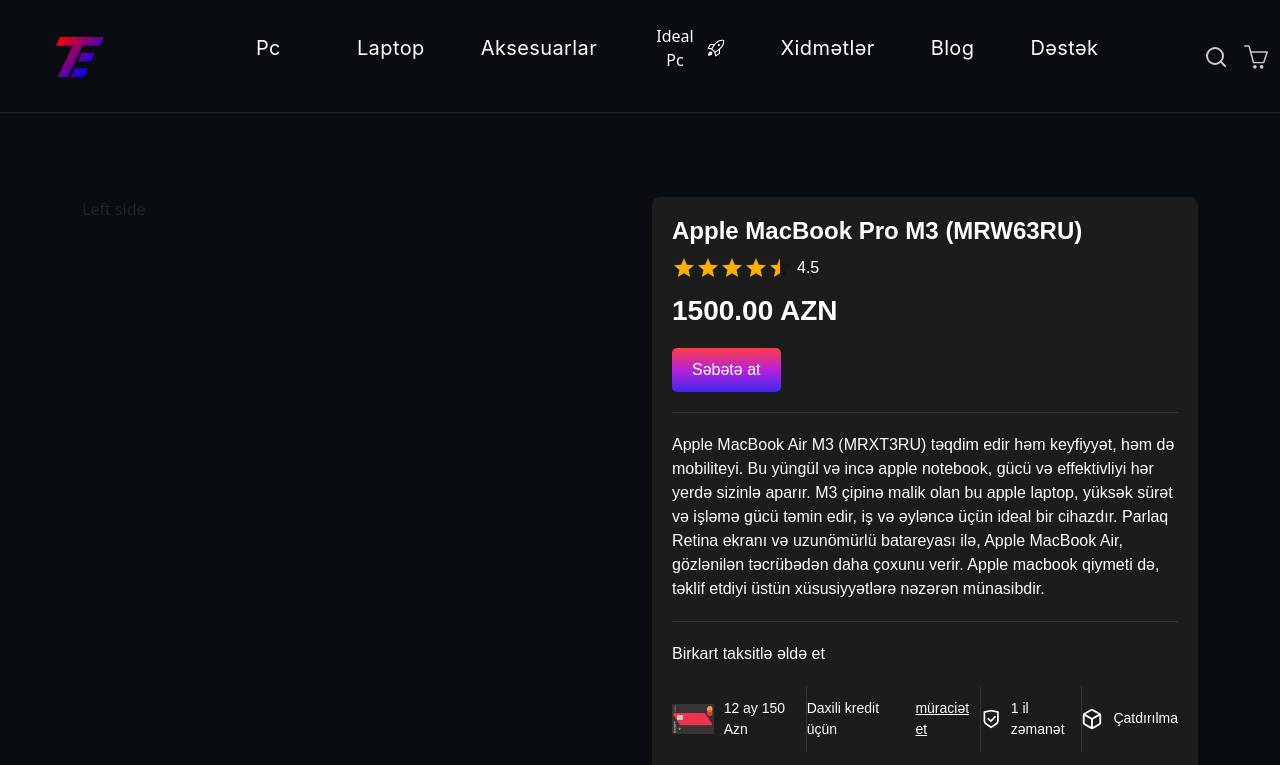
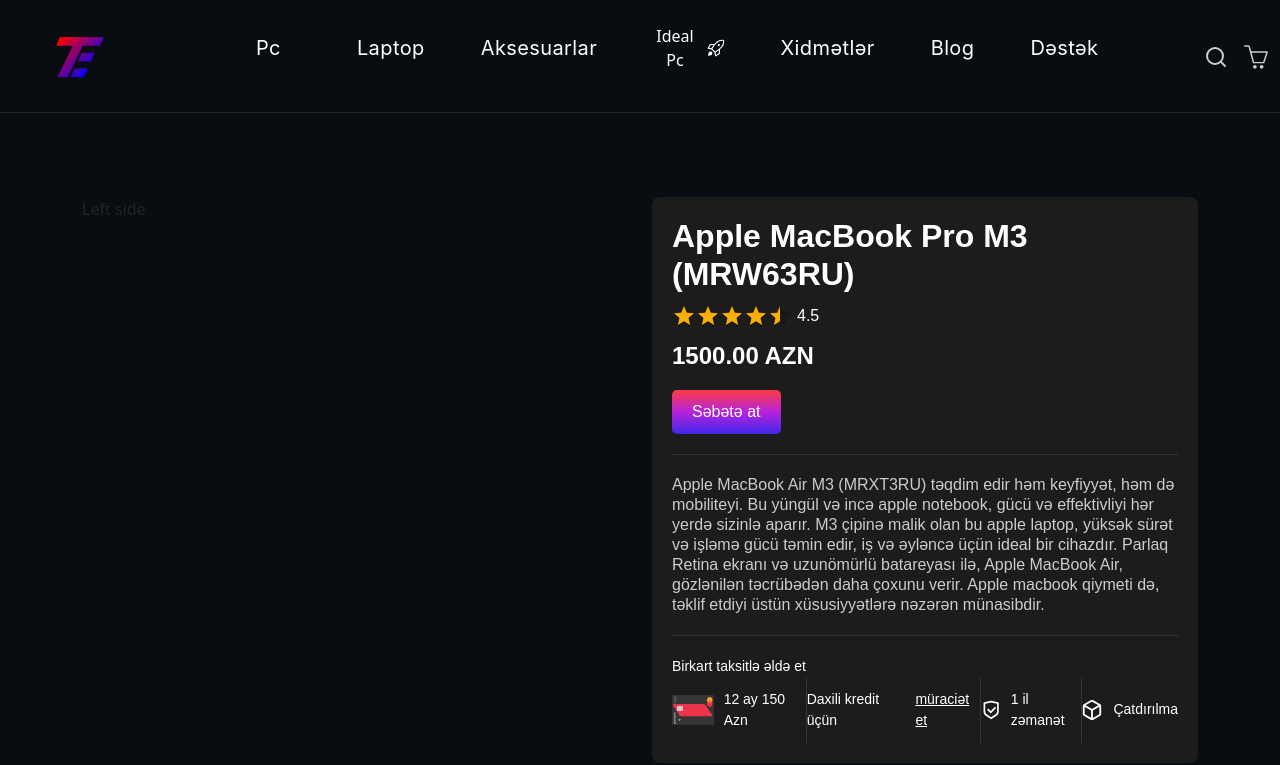
Before and after one commit to nigaraliyevas/TechEvo, a React (Vite) app: page /product in a window 1280 px wide. Shown: the top 765 px of the page. Built offline with nearby package versions, Linux system fonts and the light colour scheme; a web font is replaced by a local one.

Commit message:
finished

```diff
--- a/src/components/Description/Description.jsx
+++ b/src/components/Description/Description.jsx
@@ -24,7 +24,7 @@
             </p>
 
             <div className={style.line}></div>
-            <div><p>Birkart taksitlə əldə et</p></div>
+            <div className={style.birKartP}><p>Birkart taksitlə əldə et</p></div>
             <div className={style.footer}>
                 <div className={style.option}>
                     <div className={style.optionImg}>
--- a/src/components/Description/Description.module.scss
+++ b/src/components/Description/Description.module.scss
@@ -7,7 +7,7 @@
     font-family: Arial, sans-serif;
 
     .productTitle {
-        font-size: 24px;
+        font-size: 32px;
         font-weight: bold;
     }
 
@@ -28,9 +28,10 @@
     }
 
     .price {
-        font-size: 28px;
+        font-size: 24px;
         font-weight: bold;
         color: white;
+        font-weight: 700;
     }
 
     .addToCartButton {
@@ -67,6 +68,9 @@
 
     .description {
         font-size: 16px;
+        font-weight: 400;
+        color: #CCCCCC;
+        line-height: 20px;
 
 
     }
@@ -74,7 +78,7 @@
     .footer {
         display: flex;
         justify-content: space-between;
-        margin-top: 20px;
+        // margin-top: 20px;
 
         .option {
             display: flex;
@@ -104,4 +108,11 @@
             }
         }
     }
+
+    .birKartP{
+        p{
+            font-size:14px;
+            margin-bottom: 0px !important;
+        }
+    }
 }
--- a/src/components/HomePageSections/HomeSlider/Slider.jsx
+++ b/src/components/HomePageSections/HomeSlider/Slider.jsx
@@ -6,7 +6,7 @@
 
 const SliderComponent = () => {
   const settings = {
-    dots: true,
+    dots:false,
     infinite: true,
     speed: 500,
     slidesToShow: 1,
```
